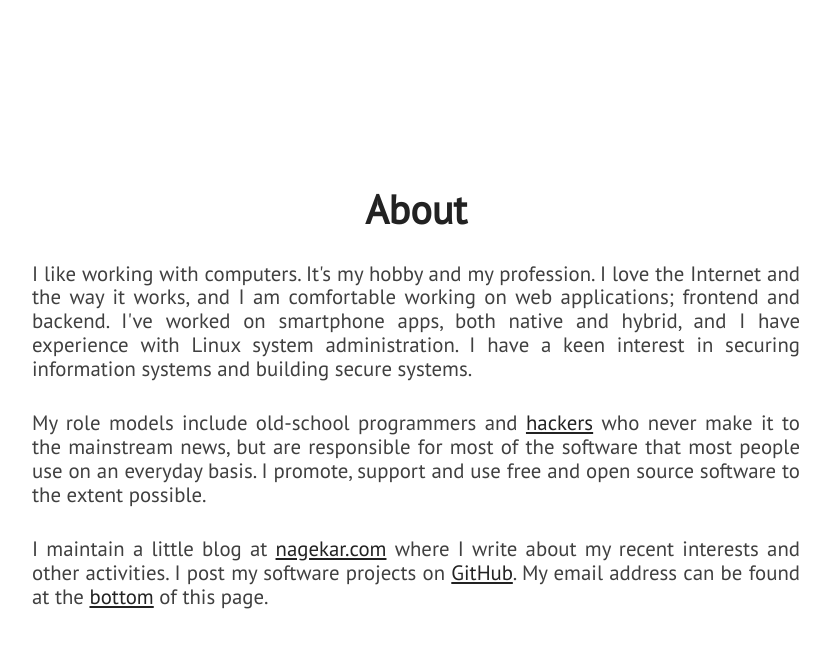
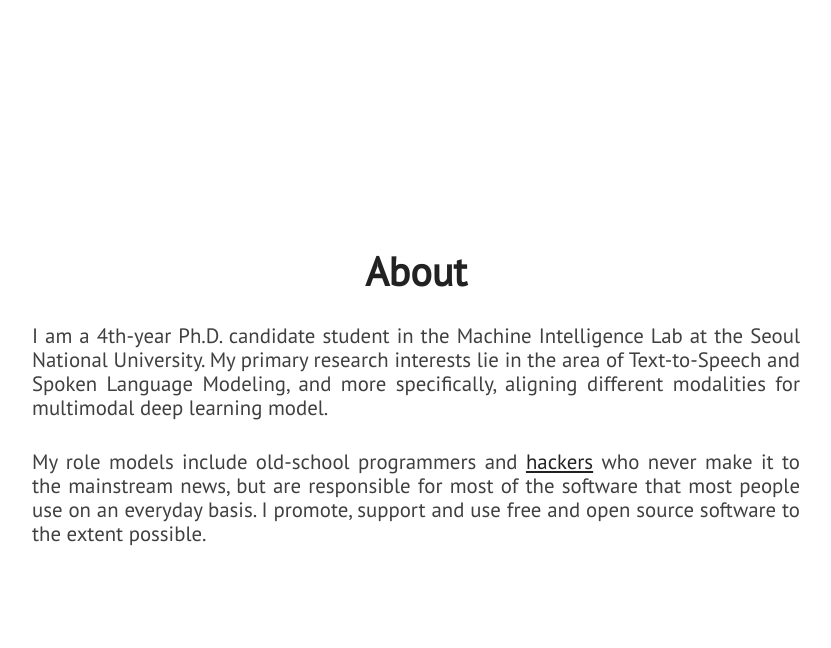
Before and after one commit to LEEYOONHYUNG/LEEYOONHYUNG.github.io, a Jekyll site: the page built from index.html, in a window 1280 px wide and 900 px high, scrolled down 1018 px. Shown: the top 648 px of the window, without its empty margins (224-1055 px from the left). Built offline with Jekyll 4.4.1, drawn with Linux system fonts in a browser that asks for light colours; nearby versions of some CDN libraries.

Commit message:
Update about.html

```diff
--- a/_includes/about.html
+++ b/_includes/about.html
@@ -3,14 +3,11 @@
         <div id="about-text">
             <div class="section-heading">About</div>
             <p class="paragraph-text justify-text">
-                I like working with computers. It's my hobby and my profession. I love the Internet and the way it works, and I am comfortable working on web applications; frontend and backend. I've worked on smartphone apps, both native and hybrid, and I have experience with Linux system administration. I have a keen interest in securing information systems and building secure systems.
+                I am a 4th-year Ph.D. candidate student in the Machine Intelligence Lab at the Seoul National University. My primary research interests lie in the area of Text-to-Speech and Spoken Language Modeling, and more specifically, aligning different modalities for multimodal deep learning model.
             </p>
             <p class="paragraph-text justify-text">
                 My role models include old-school programmers and <a href="https://stallman.org/articles/on-hacking.html">hackers</a> who never make it to the mainstream news, but are responsible for most of the software that most people use on an everyday basis. I promote, support and use free and open source software to the extent possible.
             </p>
-            <p class="paragraph-text justify-text">
-                I maintain a little blog at <a href="{{ site.blog_url }}">nagekar.com</a> where I write about my recent interests and other activities. I post my software projects on <a href="https://github.com/{{ site.github_username }}">GitHub</a>. My email address can be found at the <span class="extra-link"><a href="#extra">bottom</a></span> of this page.
-            </p>
         </div>
     </section>
 </div>
```
